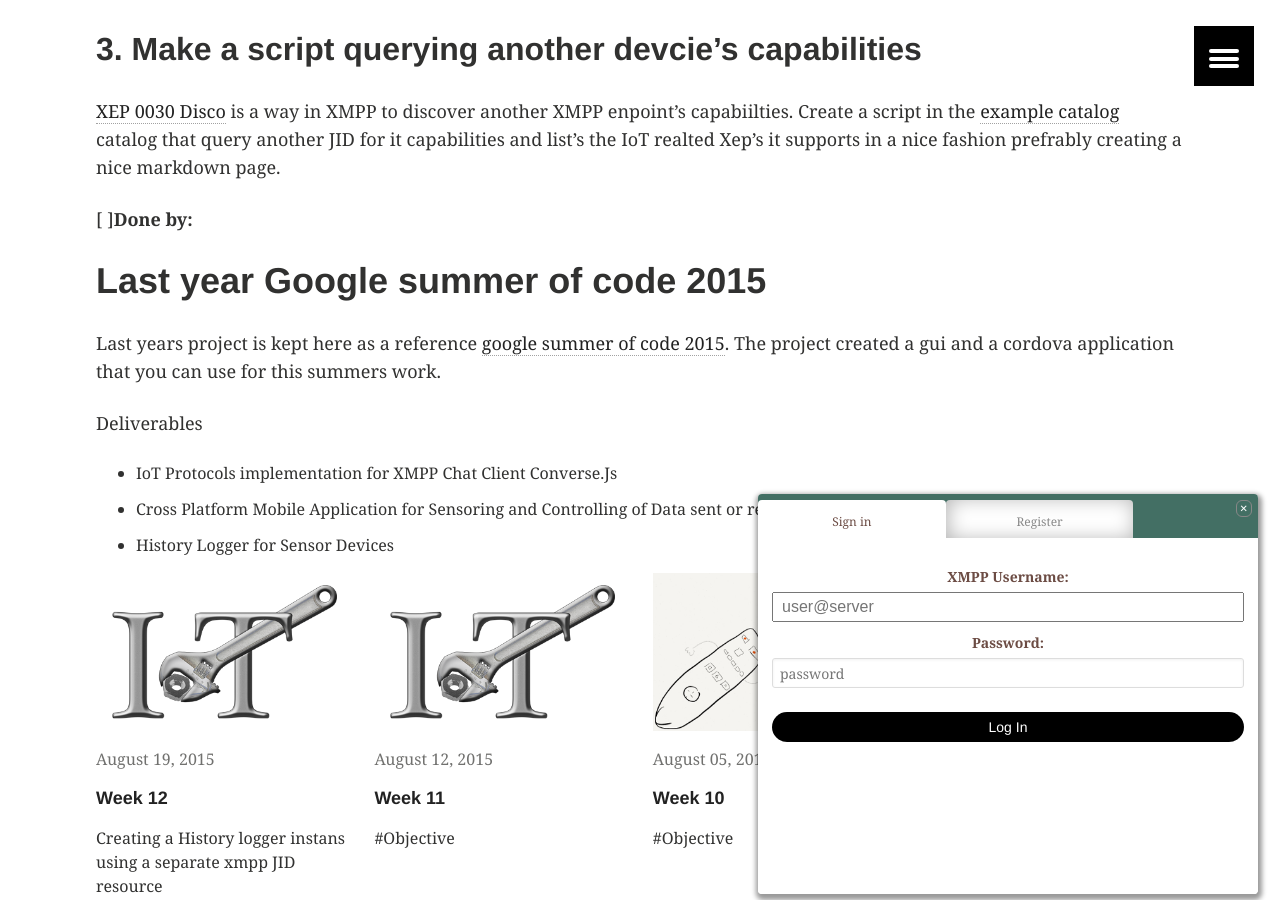
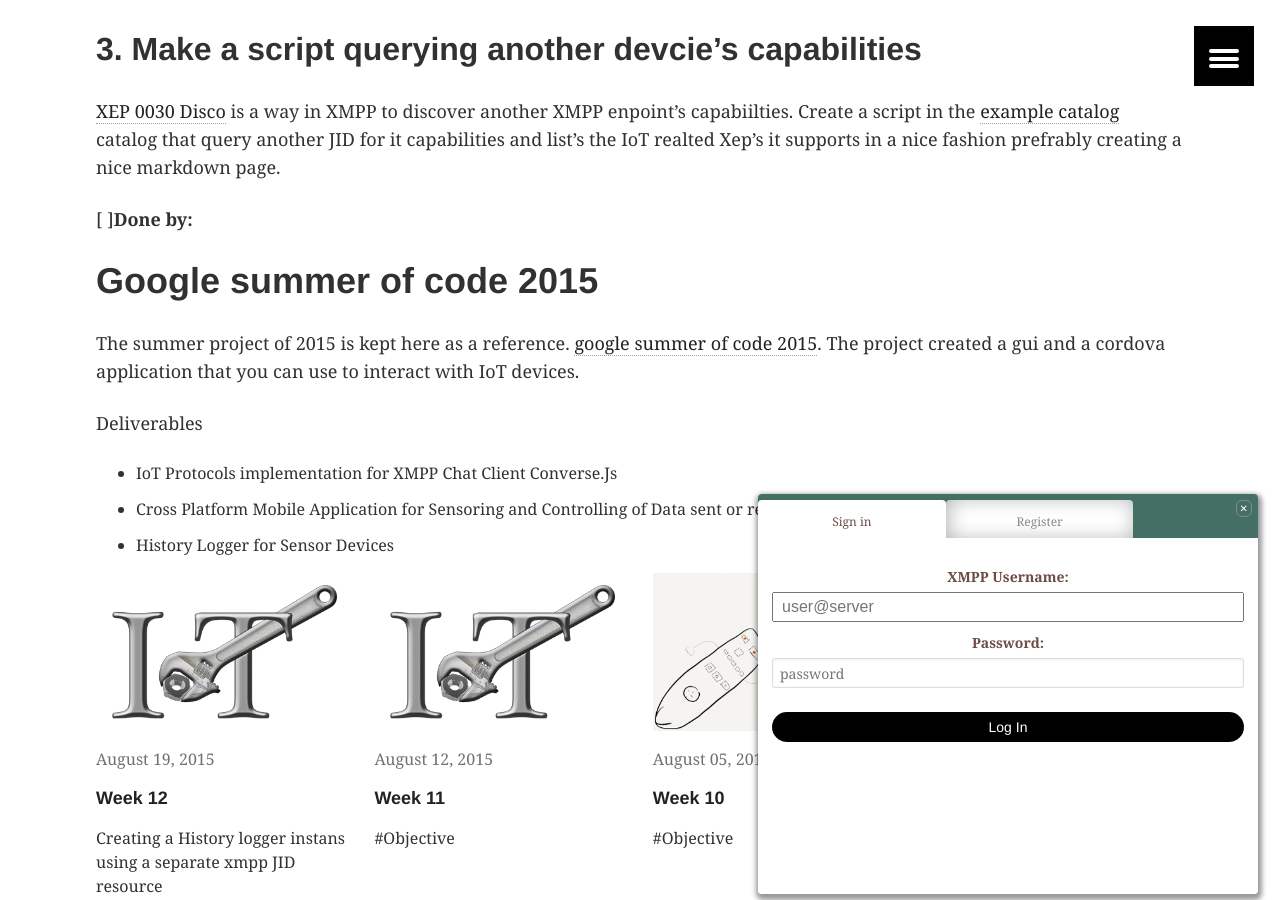
Before and after one commit to xmpp-iot/xmpp-iot.github.io, a Jekyll site: the page built from gsoc/index.md, in a window 1280 px wide and 900 px high, scrolled down 4167 px. Built offline with Jekyll 4.4.1, drawn with Linux system fonts in a browser that asks for light colours; some web fonts are replaced; some of the changed text lies outside the part shown.

```diff
--- a/gsoc/index.md
+++ b/gsoc/index.md
@@ -33,7 +33,7 @@
 ## Getting started
 Go through this site and and of course http://xmpp.org/ to get the idea of what Internet of Things is and how XMPP is a good fit for that. Then look at the Tutorials and the documentation of [SMACK](https://www.igniterealtime.org/projects/smack/documentation.jsp) and [OpenHAB](http://docs.openhab.org/tutorials/beginner/). A good thing to go further is also to look at the extensions especially xep323 and xep325
 
-  * http://xmpp.org/
+  * (http://xmpp.org/)
   * http://xmpp.org/uses/internet-of-things.html
   * http://www.xmpp-iot.org/tutorials/python-tutorial/
   * http://xmpp.org/extensions/
@@ -74,7 +74,7 @@
 
 **Done by:**
 
-# 2016 Project
+# Google summer of code 2016
 
 ***Interoperability  testtool for IoT*** is a project within XMPP that is part of the [google summer of code 2016](https://developers.google.com/open-source/gsoc/) This years XMPP-IoT project will focus on creating an interoperabilty testing environment for XMPP based distributed devices pretty much the same idea as on http://xmpp.net. You will add a JID to testtool and it will perform a number of Interoperabilty tests to se what capabilities the device has.
 
@@ -123,8 +123,8 @@
 
   [ ]**Done by:**
 
-# Last year Google summer of code 2015
-Last years project is kept here as a reference [google summer of code 2015](http://www.google-melange.com/gsoc/homepage/google/gsoc2015). The project created a gui and a cordova application that you can use for this summers work.
+# Google summer of code 2015
+The summer project of 2015 is kept here as a reference. [google summer of code 2015](http://www.google-melange.com/gsoc/homepage/google/gsoc2015). The project created a gui and a cordova application that you can use to interact with IoT devices.
 
 Deliverables
   * IoT Protocols implementation for XMPP Chat Client Converse.Js
```
Also changed, not shown: other parts of gsoc/index.md (+2 -2 lines).
